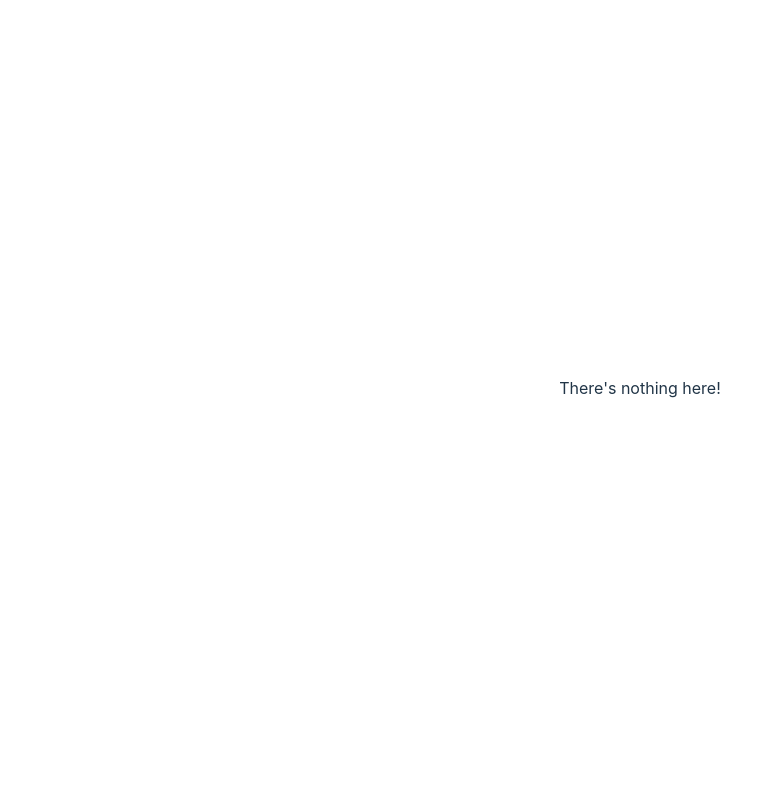
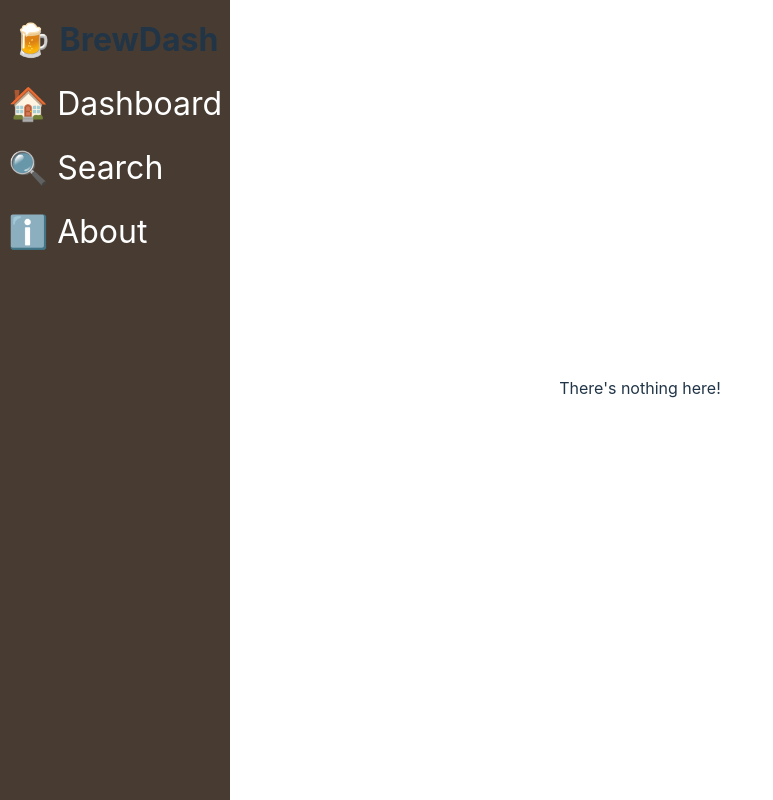
Before and after one commit to v74c63t/web102-data-dashboard, a React (Vite) app: page /brewery/1 in a window 1280 px wide. Shown: the whole page, without its empty margins (0-773 px from the left). Built offline with nearby package versions, Linux system fonts and the light colour scheme.

Commit message:
Fixed nav bar

```diff
--- a/src/App.jsx
+++ b/src/App.jsx
@@ -25,10 +25,10 @@ function App() {
 
   return (
     <div>
-      <div className='side-bar'>
+      {/* <div className='side-bar'>
         <Header />
         <NavBar />
-      </div>
+      </div> */}
       <div className='page'>
         <div className='summary'>
           <Card className='card' data={total} name={"Breweries in Total"} />
--- a/src/components/NavBar/NavBar.jsx
+++ b/src/components/NavBar/NavBar.jsx
@@ -1,8 +1,12 @@
+import Header from '../Header/Header'
 import './NavBar.css'
-import { Link } from 'react-router-dom'
+import { Link, Outlet } from 'react-router-dom'
 
 const NavBar = () => {
   return (
+    <div>
+      <div className='side-bar'>
+        <Header />
         <div className='nav-bar'>
           <ul className="nav-bar-list">
             <li>
@@ -22,6 +26,9 @@ const NavBar = () => {
             </li>
           </ul>
         </div>
+      </div>
+      <Outlet />
+    </div>
   )
 }
 
--- a/src/main.jsx
+++ b/src/main.jsx
@@ -4,12 +4,13 @@ import App from './App.jsx'
 import './index.css'
 import { BrowserRouter, Route, Routes } from "react-router-dom";
 import { Link } from "react-router-dom";
+import NavBar from './components/NavBar/NavBar.jsx';
 
 ReactDOM.createRoot(document.getElementById('root')).render(
   <React.StrictMode>
     <BrowserRouter>
     <Routes>
-      <Route path="/">
+      <Route path="/" element={<NavBar/>}>
         <Route index={true} element={<App />} />
         {/* <Route index={false} path="/brewery/:id"  element={<DetailView />} /> */}
         <Route
```
Lines whose indentation alone changed are shown as unchanged.
